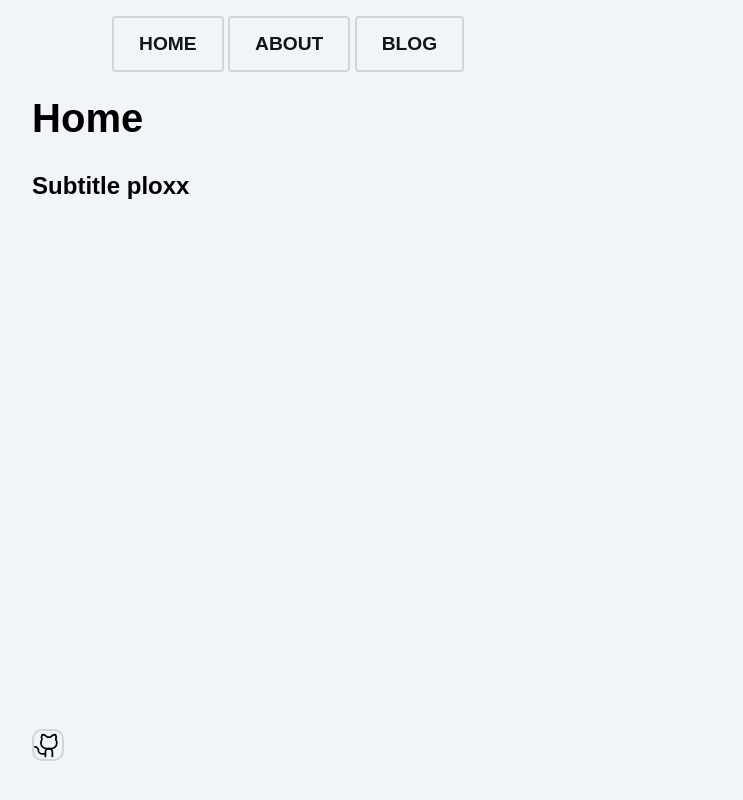
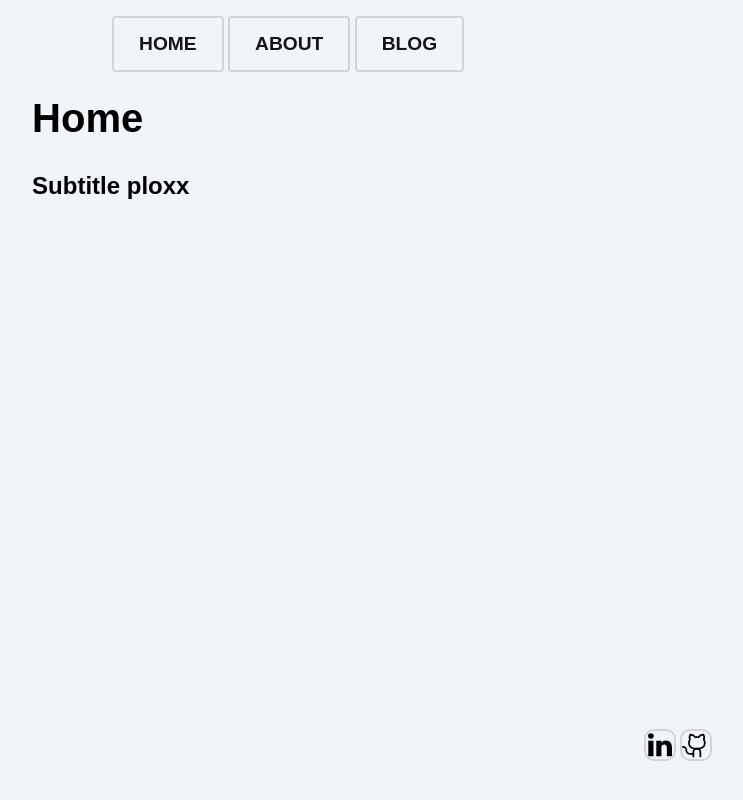
Before and after one commit to pretzelogical/pretzelogical.github.io, an Astro site: page / in a window 1280 px wide. Shown: the whole page, without its empty margins (268-1011 px from the left). Built offline with nearby package versions, Linux system fonts and the light colour scheme; Astro itself is replaced by a stand-in of ours.

Commit message:
change footer to social links, add linkedin link, styles

```diff
--- a/src/components/Footer.astro
+++ /dev/null
@@ -1,18 +0,0 @@
----
-
----
-
-<footer>
-  <ul>
-    <li>
-      <a href="https://www.github.com/pretzelogical">
-        <img
-            src="/github-logo.svg"
-            alt="Github Logo"
-            width="32"
-            height="32"
-        />
-      </a>
-    </li>
-  </ul>
-</footer>
--- /dev/null
+++ b/src/components/SocialLinks.astro
@@ -0,0 +1,18 @@
+---
+const socialSize = 32;
+---
+
+<div id="social-links">
+  <ul>
+    <li>
+      <a href="https://www.linkedin.com/willow-morris-pretzelogic">
+        <img src="/linkedin-logo.svg" alt="LinkedIn Logo" width={socialSize} height={socialSize}>
+      </a>
+    </li>
+    <li>
+      <a href="https://www.github.com/pretzelogical">
+        <img src="/github-logo.svg" alt="Github Logo" width={socialSize} height={socialSize} />
+      </a>
+    </li>
+  </ul>
+</div>
--- a/src/global.scss
+++ b/src/global.scss
@@ -119,10 +119,14 @@ details {
   }
 }
 
-// Footer
+// Social links
 
-footer ul {
+#social-links ul {
   padding: 0;
+  display: flex;
+  align-items: center;
+  justify-content: end;
+  column-gap: 4px;
   li a img {
     border: 2px solid $default-border;
     border-radius: 10px;
--- a/src/layouts/BaseLayout.astro
+++ b/src/layouts/BaseLayout.astro
@@ -1,7 +1,7 @@
 ---
 import '../global.css';
 import Navigation from '../components/Navigation.astro';
-import Footer from '../components/Footer.astro';
+import SocialLinks from '../components/SocialLinks.astro';
 const { pageTitle } = Astro.props;
 ---
 
@@ -22,6 +22,8 @@ const { pageTitle } = Astro.props;
 			<h1>{pageTitle}</h1>
       <slot />
 		</main>
-		<Footer />
+		<footer>
+			<SocialLinks />
+		</footer>
 	</body>
 </html>
```
Also changed, not shown: public/linkedin-logo.svg (added), src/global.css, 1 other file.
